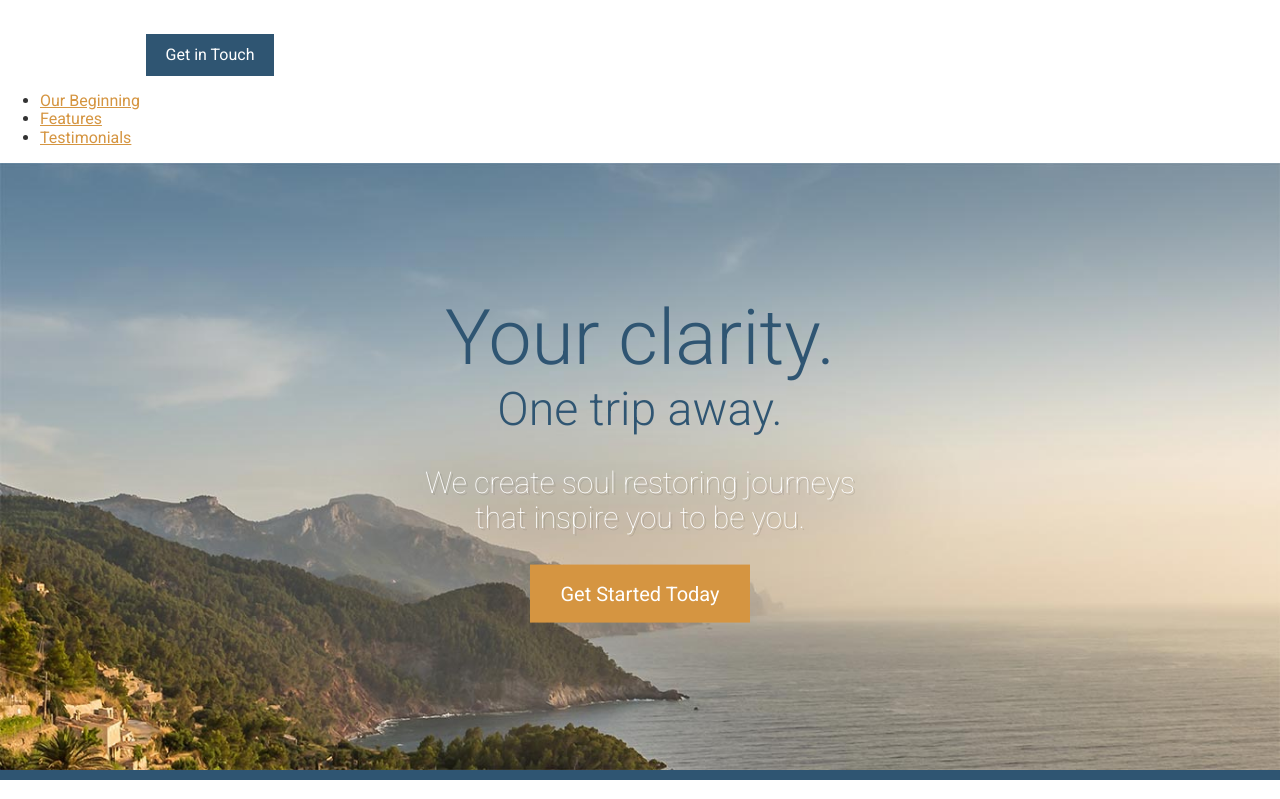
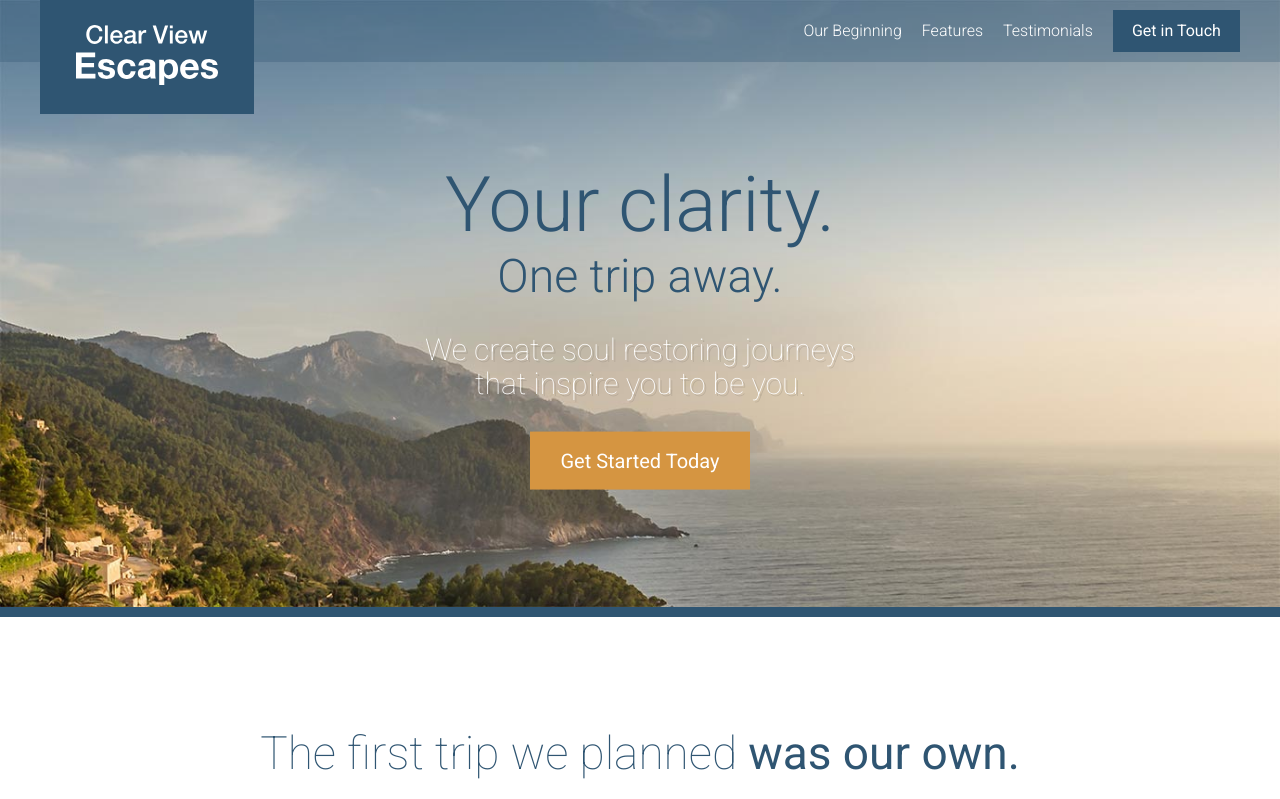
Before and after one commit to Ashfaq4/tour-is-fun, a website: page app/index.html in a window 1280 px wide. Shown: the top 799 px of the page. Drawn offline with Linux system fonts and the light colour scheme.

Commit message:
Header Section complete

```diff
--- a/app/assets/styles/modules/_large-hero.css
+++ b/app/assets/styles/modules/_large-hero.css
@@ -1,5 +1,6 @@
 .large-hero {
   position: relative;
+
   border-bottom: 10px solid $primary-color;
 
   &__image {
@@ -8,11 +9,16 @@
 
   &__text-content {
     position: absolute;
+    padding-top: 88px;
     top: 50%;
     transform: translateY(-50%);
     left: 0%;
     width: 100%;
     text-align: center;
+
+    @mixin atMedium {
+      padding-top: 60px;
+    }
   }
   &__title {
     font-weight: 300;
--- /dev/null
+++ b/app/assets/styles/modules/_primary-nav.css
@@ -0,0 +1,25 @@
+.primary-nav {
+
+
+  &--pull-right {
+    float: right;
+  }
+
+  ul {
+    margin: 0;
+    padding: 12px 0;
+    @mixin clearfix;
+  }
+
+  li {
+    list-style: none;
+    float: left;
+    padding-right: 20px;
+  }
+
+  a {
+    color: #fff;
+    text-decoration: none;
+    font-weight: 300;
+  }
+}
--- /dev/null
+++ b/app/assets/styles/modules/_site-header.css
@@ -0,0 +1,50 @@
+.site-header {
+  position: absolute;
+  padding: 10px 0;
+  width: 100%;
+  z-index: 2;
+
+  @mixin atMedium {
+    background-color: rgba($primary-color, 0.3);
+  }
+
+  &__btn-container {
+    float: right;
+  }
+
+  &__logo {
+    position: absolute;
+    top: 0;
+    left: 50%;
+    transform: translateX(-50%) scale(0.8);
+    transform-origin: 50% 0;
+    background-color: $primary-color;
+    padding: 25px 36px;
+
+    @mixin atMedium {
+      left: auto;
+      transform: translateX(0);
+    }
+  }
+
+  &__menu-icon {
+    position: absolute;
+    width: 20px;
+    height: 20px;
+    background-color: #ffffff;
+    top: 10px;
+    right: 10px;
+
+    @mixin atMedium {
+      display: none;
+    }
+  }
+
+  &__menu-content {
+    display: none;
+
+    @mixin atMedium {
+      display: block;
+    }
+  }
+}
--- a/app/assets/styles/style.css
+++ b/app/assets/styles/style.css
@@ -13,3 +13,5 @@
 @import "modules/_feature-item";
 @import "modules/_testimonials";
 @import "modules/_site-footer";
+@import "modules/_site-header";
+@import "modules/_primary-nav";
--- a/app/index.html
+++ b/app/index.html
@@ -10,16 +10,27 @@
   <link rel="stylesheet" href="temp/styles/style.css">
 </head>
 <body>
-  <header>
+
+  <header class="site-header">
+    <div class="wrapper">
+      <div class="site-header__logo">
         <img src="assets/images/icons/clear-view-escapes.svg">
+      </div>
+      <div class="site-header__menu-icon"></div>
+
+      <div class="site-header__menu-content">
+        <div class="site-header__btn-container">
           <a href="#" class="btn">Get in Touch</a>
-    <nav>
+        </div>
+        <nav class="primary-nav primary-nav--pull-right">
           <ul>
             <li><a href="#our-beginning">Our Beginning</a></li>
             <li><a href="#features">Features</a></li>
             <li><a href="#testimonials">Testimonials</a></li>
           </ul>
         </nav>
+      </div>
+    </div>
   </header>
 
   <div class="large-hero">
--- a/app/temp/styles/style.css
+++ b/app/temp/styles/style.css
@@ -361,6 +361,7 @@ a {
 
 .large-hero {
   position: relative;
+
   border-bottom: 10px solid #2F5572;
 }
 
@@ -370,12 +371,20 @@ a {
 
 .large-hero__text-content {
     position: absolute;
+    padding-top: 88px;
     top: 50%;
     -webkit-transform: translateY(-50%);
             transform: translateY(-50%);
     left: 0%;
     width: 100%;
     text-align: center;
+  }
+
+@media (min-width: 768px) {
+
+.large-hero__text-content {
+      padding-top: 60px
+  }
   }
 
 .large-hero__title {
@@ -914,3 +923,96 @@ a {
       margin-right: 1.4rem
   }
   }
+
+.site-header {
+  position: absolute;
+  padding: 10px 0;
+  width: 100%;
+  z-index: 2;
+}
+
+@media (min-width: 768px) {
+
+.site-header {
+    background-color: rgba(47,85,114, 0.3)
+}
+  }
+
+.site-header__btn-container {
+    float: right;
+  }
+
+.site-header__logo {
+    position: absolute;
+    top: 0;
+    left: 50%;
+    -webkit-transform: translateX(-50%) scale(0.8);
+            transform: translateX(-50%) scale(0.8);
+    -webkit-transform-origin: 50% 0;
+            transform-origin: 50% 0;
+    background-color: #2F5572;
+    padding: 25px 36px;
+  }
+
+@media (min-width: 768px) {
+
+.site-header__logo {
+      left: auto;
+      -webkit-transform: translateX(0);
+              transform: translateX(0)
+  }
+  }
+
+.site-header__menu-icon {
+    position: absolute;
+    width: 20px;
+    height: 20px;
+    background-color: #ffffff;
+    top: 10px;
+    right: 10px;
+  }
+
+@media (min-width: 768px) {
+
+.site-header__menu-icon {
+      display: none
+  }
+  }
+
+.site-header__menu-content {
+    display: none;
+  }
+
+@media (min-width: 768px) {
+
+.site-header__menu-content {
+      display: block
+  }
+  }
+
+.primary-nav--pull-right {
+    float: right;
+  }
+
+.primary-nav ul {
+    margin: 0;
+    padding: 12px 0;
+  }
+
+.primary-nav ul::after {
+    content: "";
+    clear: both;
+    display: table;
+  }
+
+.primary-nav li {
+    list-style: none;
+    float: left;
+    padding-right: 20px;
+  }
+
+.primary-nav a {
+    color: #fff;
+    text-decoration: none;
+    font-weight: 300;
+  }
--- a/gulp/tasks/styles.js
+++ b/gulp/tasks/styles.js
@@ -4,12 +4,13 @@ var gulp            = require('gulp');
     cssvars         = require('postcss-simple-vars'),
     nestedcss       = require('postcss-nested'),
     cssimport       = require('postcss-import'),
-    mixins          = require('postcss-mixins');
+    mixins          = require('postcss-mixins'),
+    hexrgba         = require('postcss-hexrgba');
 
 
 gulp.task('styles', function () {
   return gulp.src('./app/assets/styles/style.css')
-    .pipe(postcss([cssimport, mixins, cssvars, nestedcss, autoprefixer]))
+    .pipe(postcss([cssimport, mixins, cssvars, nestedcss, hexrgba, autoprefixer]))
     .on('error', function(errorInfo){
         console.log(errorInfo.toString());
         this.emit('end');
--- a/package.json
+++ b/package.json
@@ -11,6 +11,7 @@
     "gulp": "^3.9.1",
     "gulp-postcss": "^7.0.1",
     "gulp-watch": "^5.0.0",
+    "postcss-hexrgba": "^1.0.1",
     "postcss-import": "^11.1.0",
     "postcss-mixins": "^6.2.0",
     "postcss-nested": "^3.0.0",
```
Also changed, not shown: 1 other file. Lines whose indentation alone changed are shown as unchanged.
